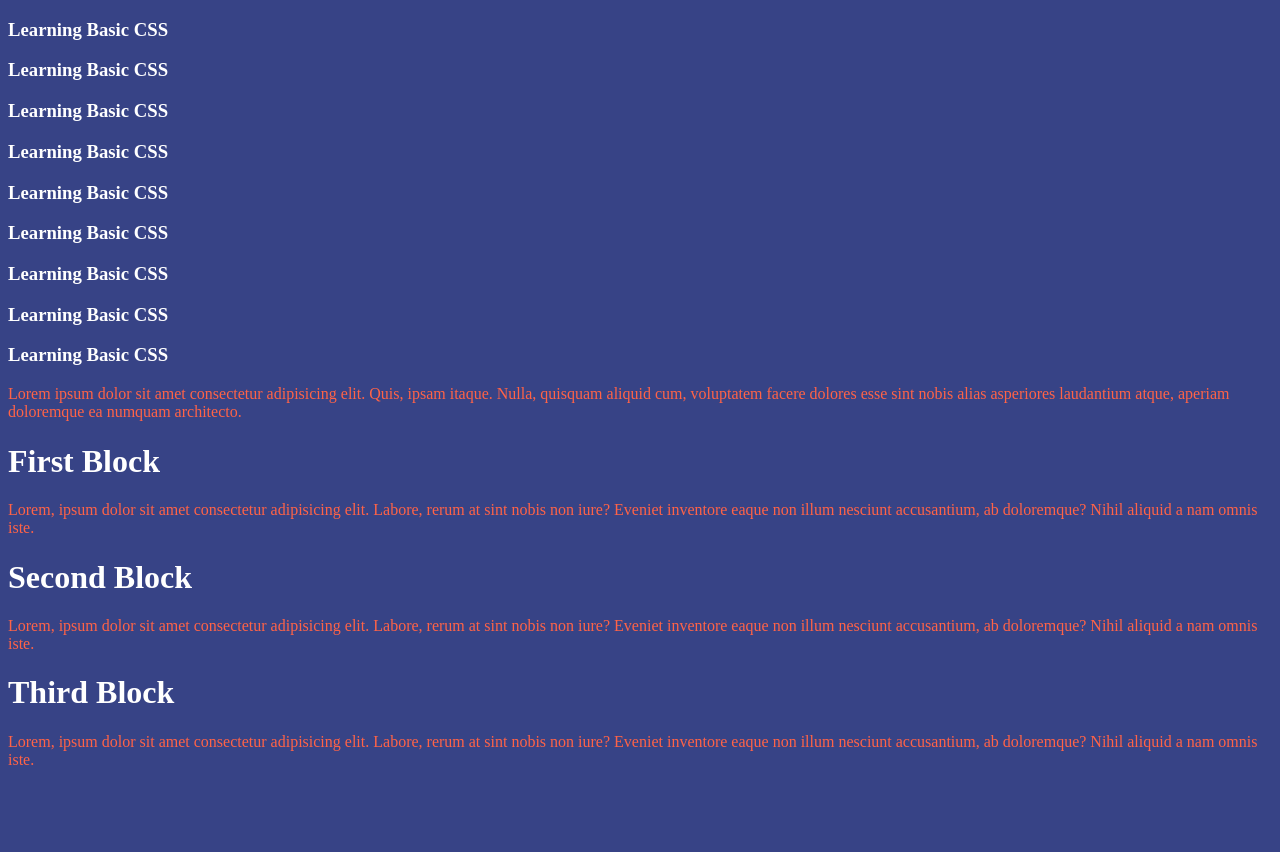
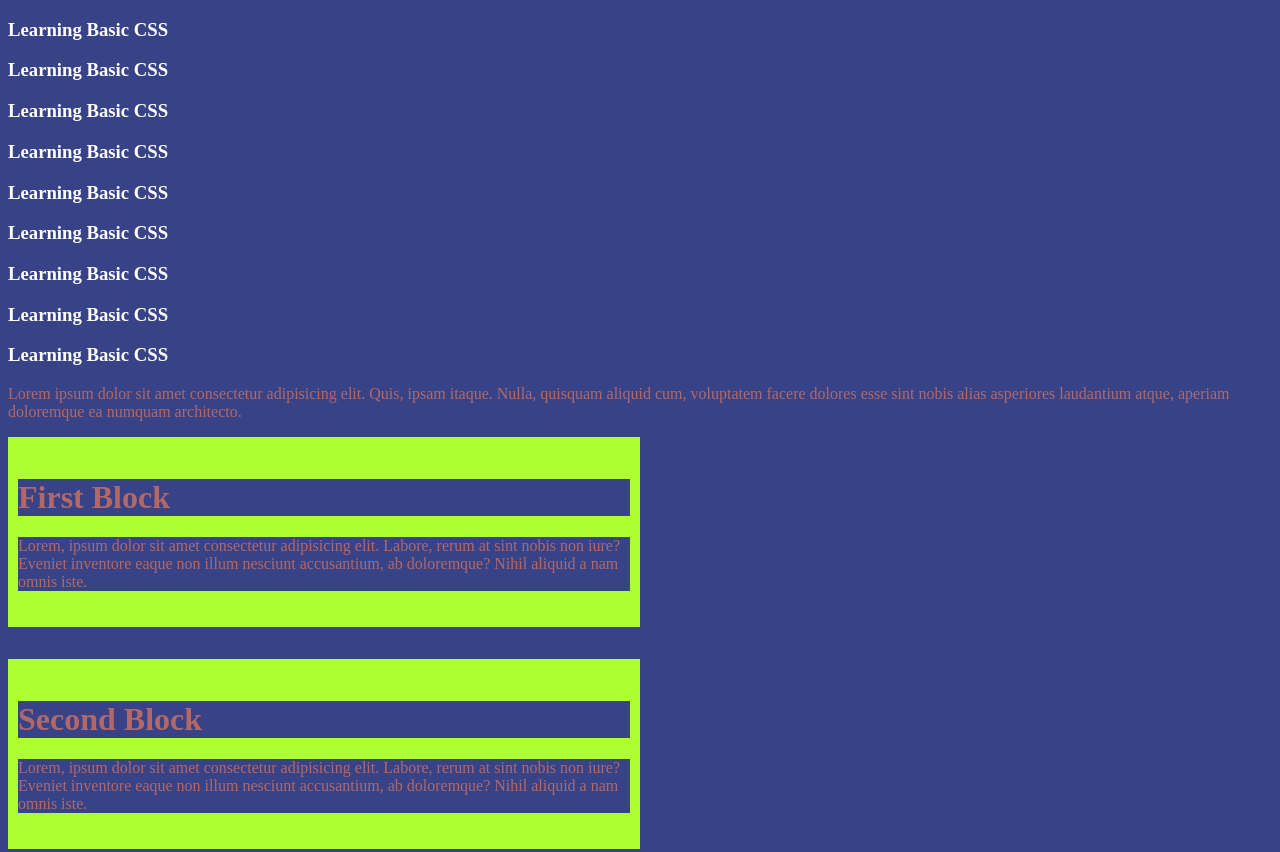
Before and after one commit to shamsulalam9815/programmin-hero, a plain HTML site: page index.html in a window 1280 px wide. Shown: the top 852 px of the page. Before the commit the page ends 800 px from the top, so only its background shows below. Drawn offline with Linux system fonts and the light colour scheme.

Commit message:
Changing the css

```diff
--- a/index.html
+++ b/index.html
@@ -25,7 +25,7 @@
       architecto.
     </p>
 
-    <div>
+    <div class="block firstBlock">
       <h1>First Block</h1>
       <p>
         Lorem, ipsum dolor sit amet consectetur adipisicing elit. Labore, rerum
@@ -33,7 +33,7 @@
         accusantium, ab doloremque? Nihil aliquid a nam omnis iste.
       </p>
     </div>
-    <div>
+    <div class="block secondBlock">
       <h1>Second Block</h1>
       <p>
         Lorem, ipsum dolor sit amet consectetur adipisicing elit. Labore, rerum
@@ -41,7 +41,7 @@
         accusantium, ab doloremque? Nihil aliquid a nam omnis iste.
       </p>
     </div>
-    <div>
+    <div class="block thirdBlock">
       <h1>Third Block</h1>
       <p>
         Lorem, ipsum dolor sit amet consectetur adipisicing elit. Labore, rerum
--- a/style.css
+++ b/style.css
@@ -1,8 +1,22 @@
 * {
   background-color: #374386;
+
   color: white;
+  box-sizing: border-box;
 }
 
 p {
   color: tomato;
 }
+
+div {
+  background-color: greenyellow;
+  width: 50%;
+  padding: 20px 10px;
+  margin-bottom: 2rem;
+}
+
+div h1,
+p {
+  color: rgb(179, 104, 104);
+}
```
